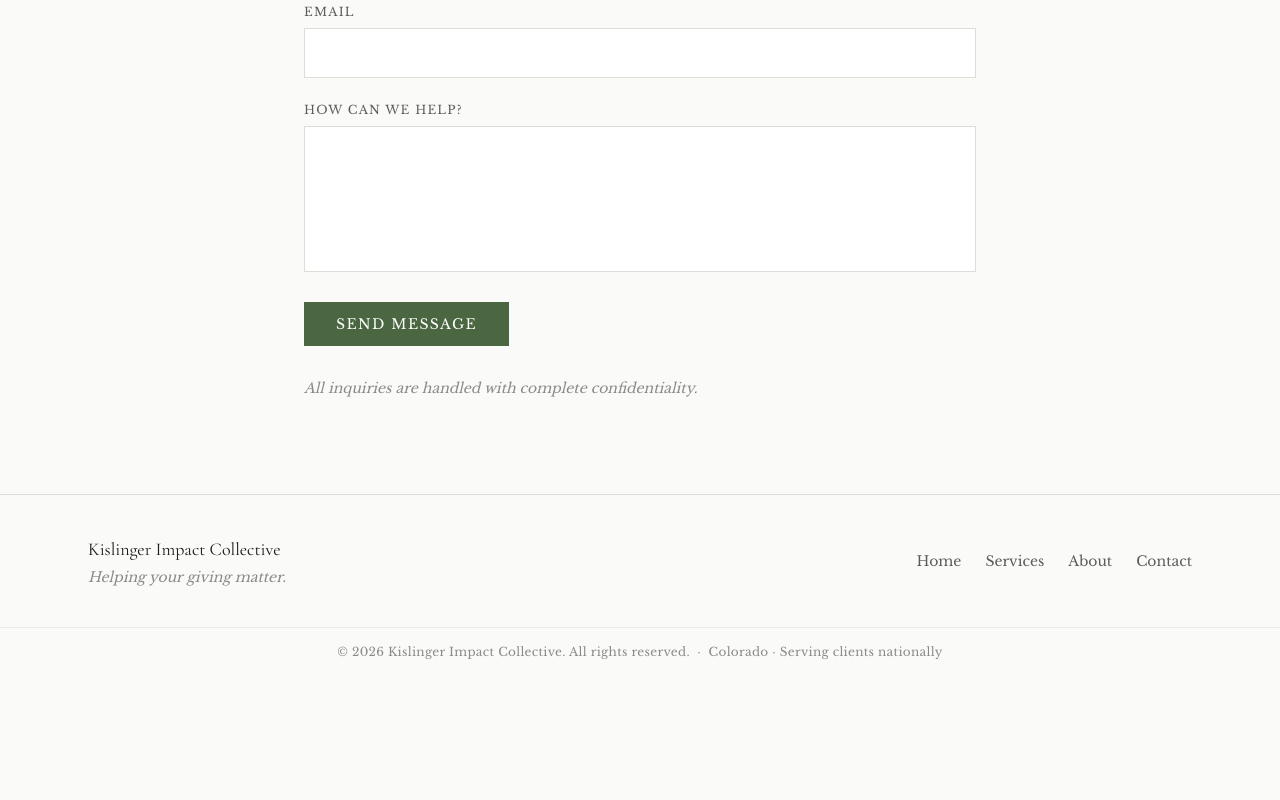
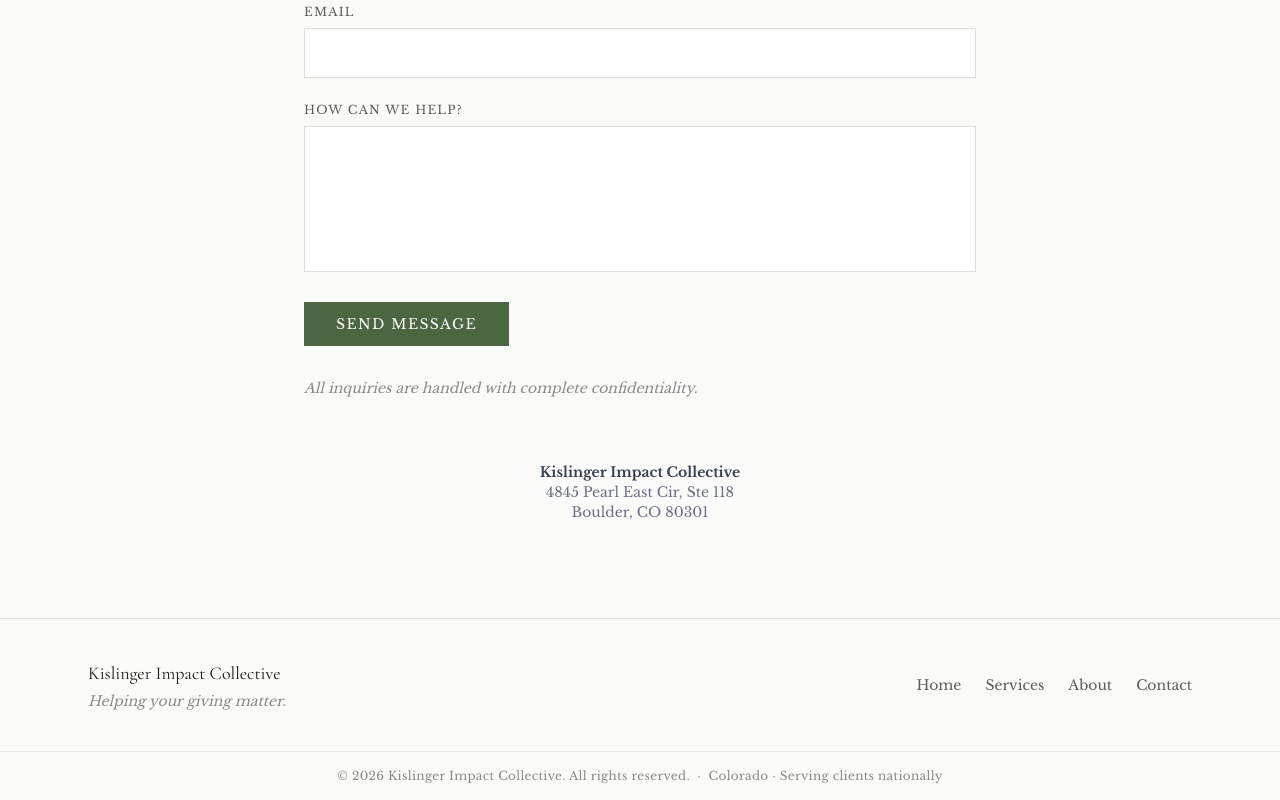
Before and after one commit to nkislinger/kislinger-impact-collective, a Next.js app: page /contact in a window 1280 px wide. Shown: the part 598-1398 px from the top of the page. Before the commit the page ends 1274 px from the top, so only its background shows below. Built offline with nearby package versions, Linux system fonts and the light colour scheme.

Commit message:
Update page.tsx

```diff
--- a/app/contact/page.tsx
+++ b/app/contact/page.tsx
@@ -130,6 +130,11 @@ export default function ContactPage() {
           </ScrollReveal>
         )}
       </div>
+      <div className="mt-16 text-center text-sm text-gray-500">
+  <p className="font-semibold text-gray-700">Kislinger Impact Collective</p>
+  <p>4845 Pearl East Cir, Ste 118</p>
+  <p>Boulder, CO 80301</p>
+</div>
     </section>
   );
 }
```
